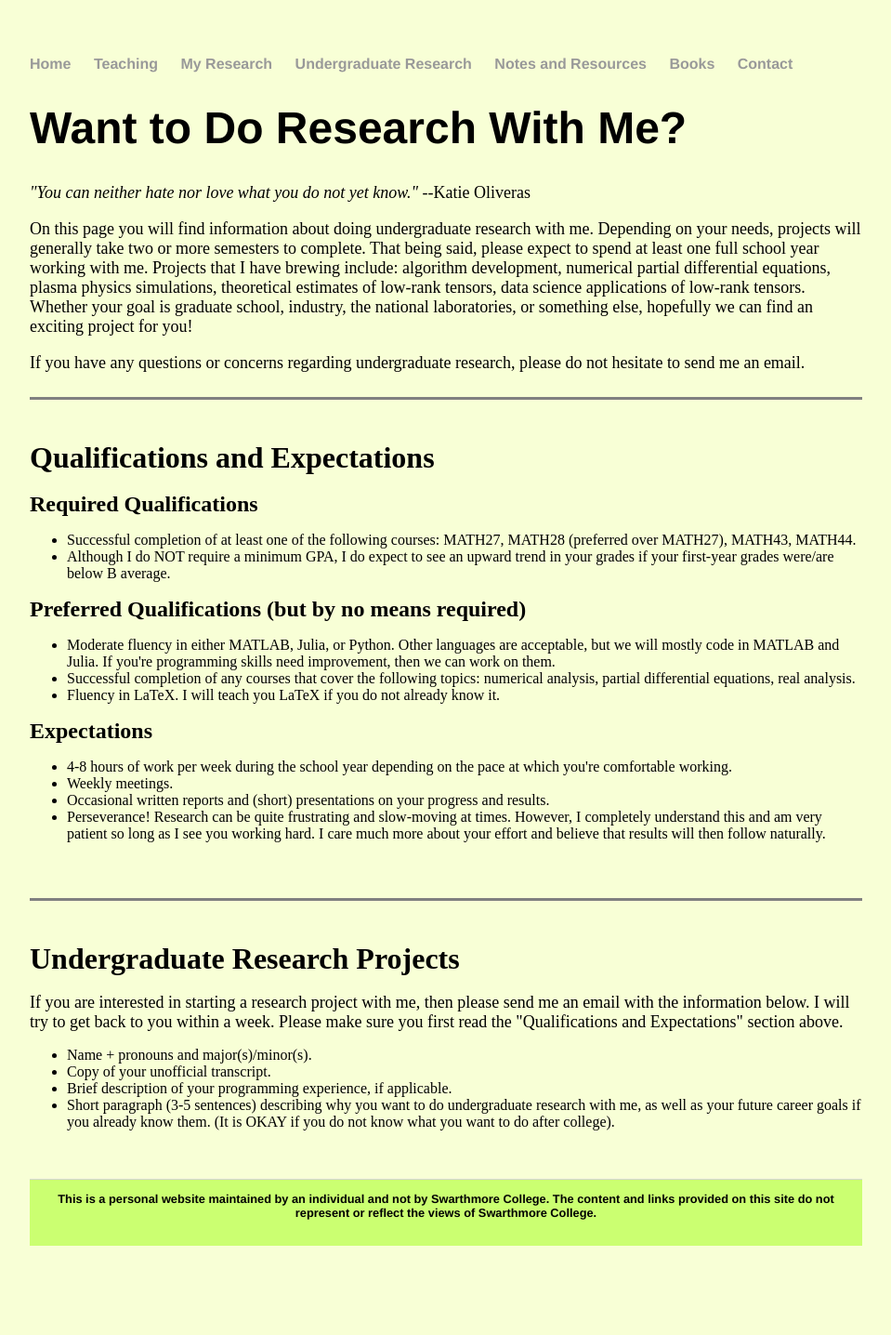
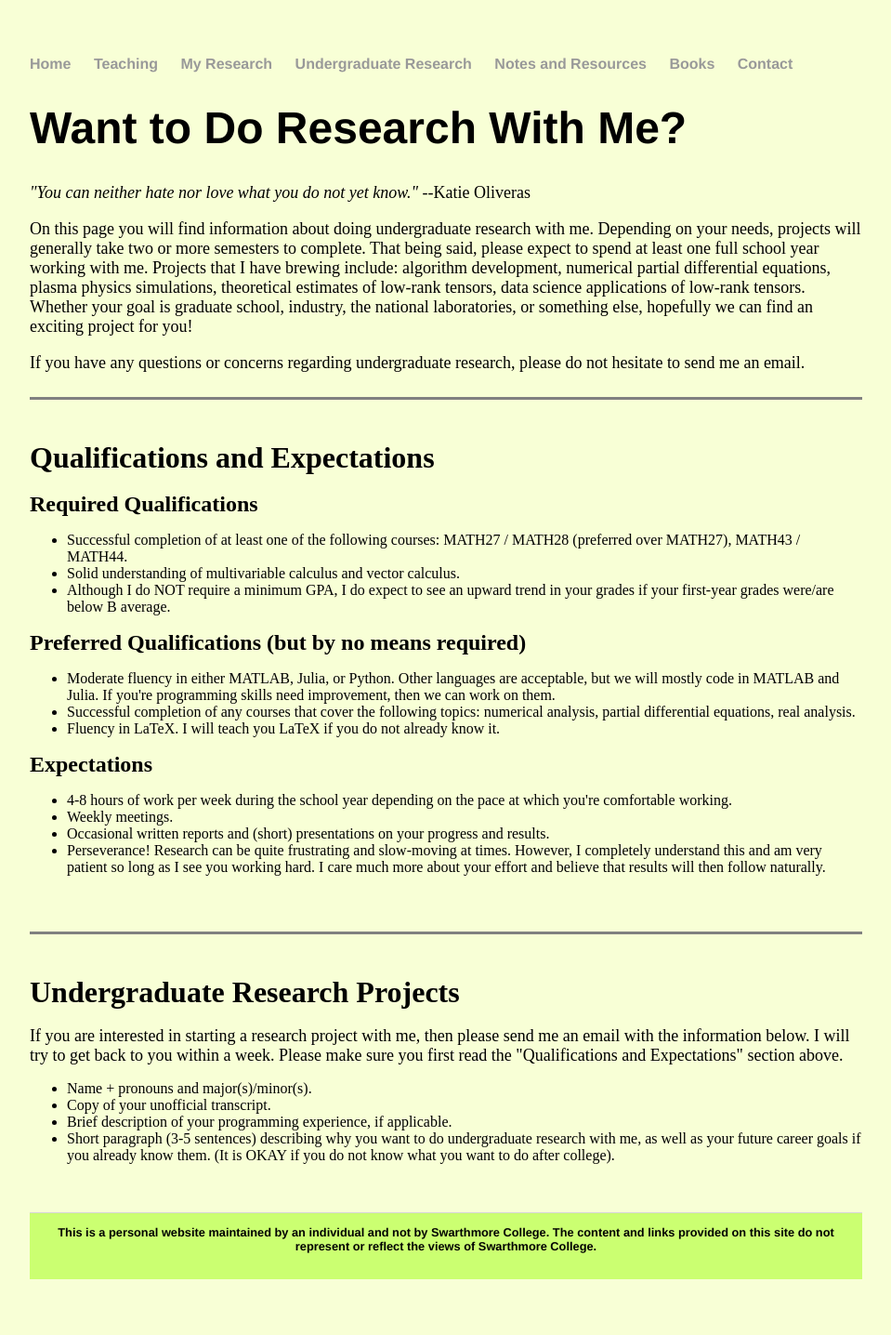
Before and after one commit to jhknakao/jhknakao.github.io, a Jekyll site: the page built from undergradresearch.html, in a window 1280 px wide. Shown: the whole page at 93% size, without its empty margins (160-1119 px from the left). Built offline with Jekyll 4.4.1, drawn with Linux system fonts in a browser that asks for light colours; before the commit the page ends 1400 px from its top, so only the background shows below that.

Commit message:
Update undergradresearch.html

```diff
--- a/undergradresearch.html
+++ b/undergradresearch.html
@@ -22,7 +22,8 @@ title: Interested in Undergraduate Research?
   	<br>
 	<font size="5"><b>Required Qualifications</b></font>
 	<ul>
-    <li>Successful completion of at least one of the following courses: MATH27, MATH28 (preferred over MATH27), MATH43, MATH44.</li>
+    <li>Successful completion of at least one of the following courses: MATH27 / MATH28 (preferred over MATH27), MATH43 / MATH44.</li>
+    <li>Solid understanding of multivariable calculus and vector calculus.</li>
     <li>Although I do NOT require a minimum GPA, I do expect to see an upward trend in your grades if your first-year grades were/are below B average.</li>
 	</ul>
 
```
